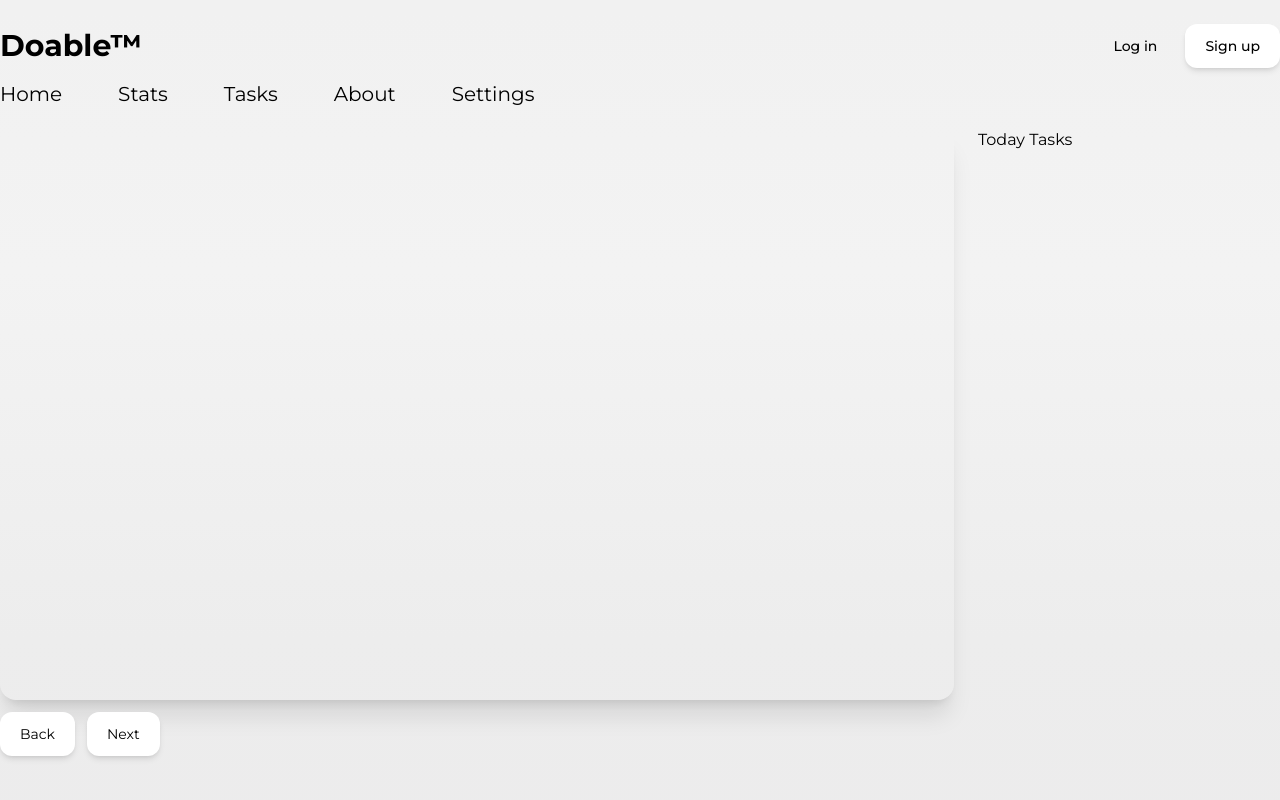
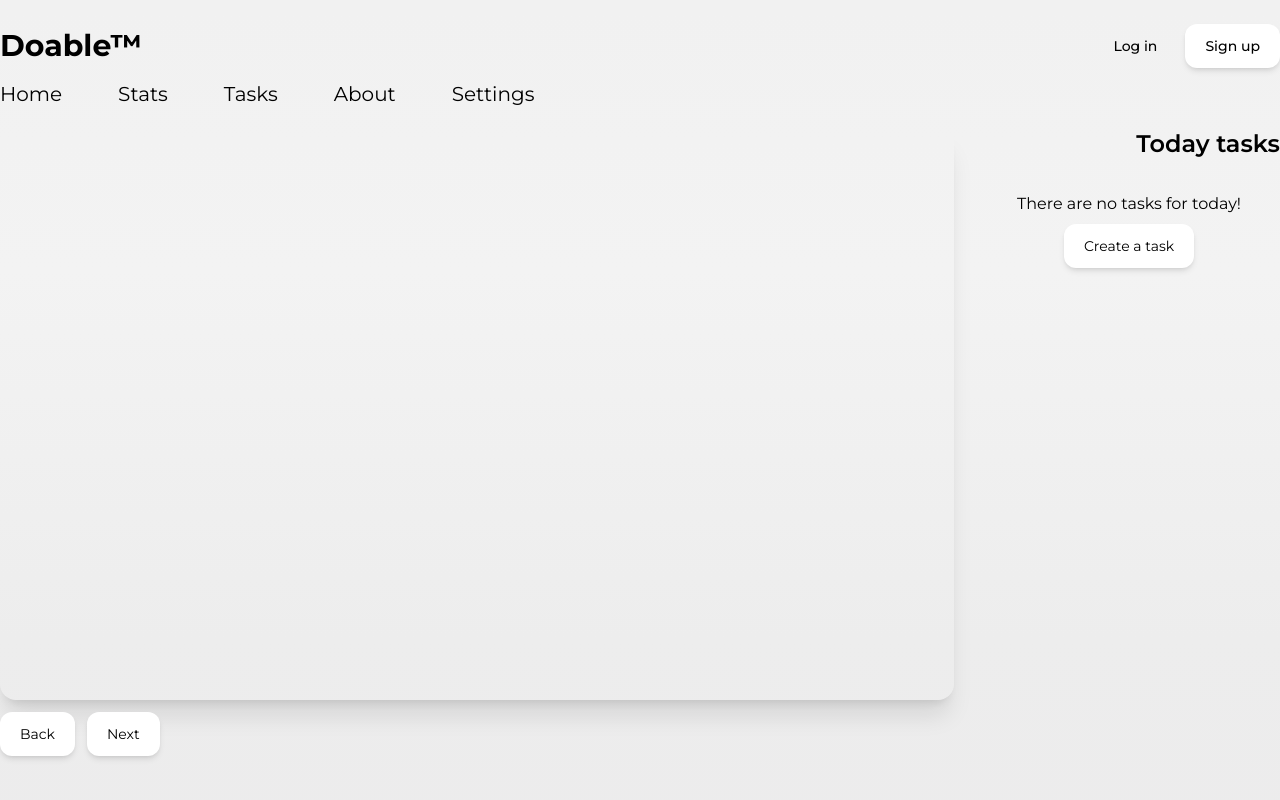
Before and after one commit to alexsrebernic/Doable, a React (Vite) app: page / in a window 1280 px wide. Shown: the top 800 px of the page. Built offline with nearby package versions, Linux system fonts and the light colour scheme.

Commit message:
separate calendar carrousel into folder an components, add today tasks components

```diff
--- a/src/pages/Home/Home.tsx
+++ b/src/pages/Home/Home.tsx
@@ -2,8 +2,15 @@ import { useState } from 'react'
 import { CalendarCarrousel } from './components/CalendarCarrousel'
 import usePhotosCalendarCarrousel from './hooks/usePhotosCalendarCarrousel'
 import { Stats } from './Stats/Stats'
+import { TodayTasksContainer } from './components/TodayTasks/TodayTasksContainer'
+import Task from '../../types/Task'
 function Home() {
   // const photos = usePhotosCalendarCarrousel()
+  const tasks : Task[] = [{
+    owner:"Alex",
+    text:"Hacer de comer",
+    createdAt: new Date()
+  }]
   return (
     <>
       <div className='col-span-12 pb-12'>
@@ -12,7 +19,7 @@ function Home() {
             <CalendarCarrousel photos={[{}]}/>
           </div>
           <div className='col-span-12 lg:col-span-4 xl:col-span-3'>
-            Today Tasks
+            <TodayTasksContainer tasks={tasks}/>
           </div>
         </div>
         <div className='col-span-12 '>
--- a/src/pages/Home/components/TodayTasks.tsx
+++ /dev/null
@@ -1,9 +0,0 @@
-import React from 'react'
-import Task from '../../../types/Task'
-export const TodayTasks = ({tasks} : {tasks: Task[]}) => {
-  return (
-    <div>
-
-    </div>
-  )
-}
--- /dev/null
+++ b/src/pages/Home/components/TodayTasks/TodayTaskItem.tsx
@@ -0,0 +1,19 @@
+import React from 'react'
+import Task from '../../../../types/Task'
+export const TodayTaskItem = ({task} : {task:Task}) => {
+  return (
+    <div className='bg-white p-3 text-sm rounded-sm shadow-md hover:shadow-xl transition'>
+        <ul>
+            <li>
+                owner: {task.owner}
+            </li>
+            <li>
+                text: {task.text}
+            </li>
+            <li>
+                createdAt: {task.createdAt.toString()}
+            </li>
+        </ul>
+    </div>
+  )
+}
--- /dev/null
+++ b/src/pages/Home/components/TodayTasks/TodayTasksContainer.tsx
@@ -0,0 +1,35 @@
+import React from 'react'
+import Task from '../../../../types/Task'
+import { TodayTaskItem } from './TodayTaskItem'
+import { Button } from '../../../../common/Button/Button'
+export const TodayTasksContainer = ({tasks} : {tasks: Task[]}) => {
+  return (
+    <div>
+      <div className='pb-3'>
+        <h1 className='text-center lg:text-right font-semibold text-2xl '>
+          Today tasks
+        </h1>
+      </div>
+        <div>
+          <ul>
+              {tasks.length == 0?
+              tasks.map((o,i) => {
+                return (
+                  <li>
+                    <TodayTaskItem task={o} key={i}/>
+                  </li>
+                  )
+              })
+              :
+              <div className='flex items-center flex-col justify-center space-y-2 py-5'>
+                <h1>There are no tasks for today!</h1>
+                <Button text='Create a task' border={false} shadow={true} hover='hover:shadow-xl'/>
+              </div>
+              }
+              {}
+          </ul>
+
+        </div>
+    </div>
+  )
+}
```
Also changed, not shown: src/pages/Home/components/CalendarCarrousel/CalendarCarrouselContainer.tsx (added), src/pages/Home/components/CalendarCarrousel/CalendarCarrouselItem.tsx (added).
